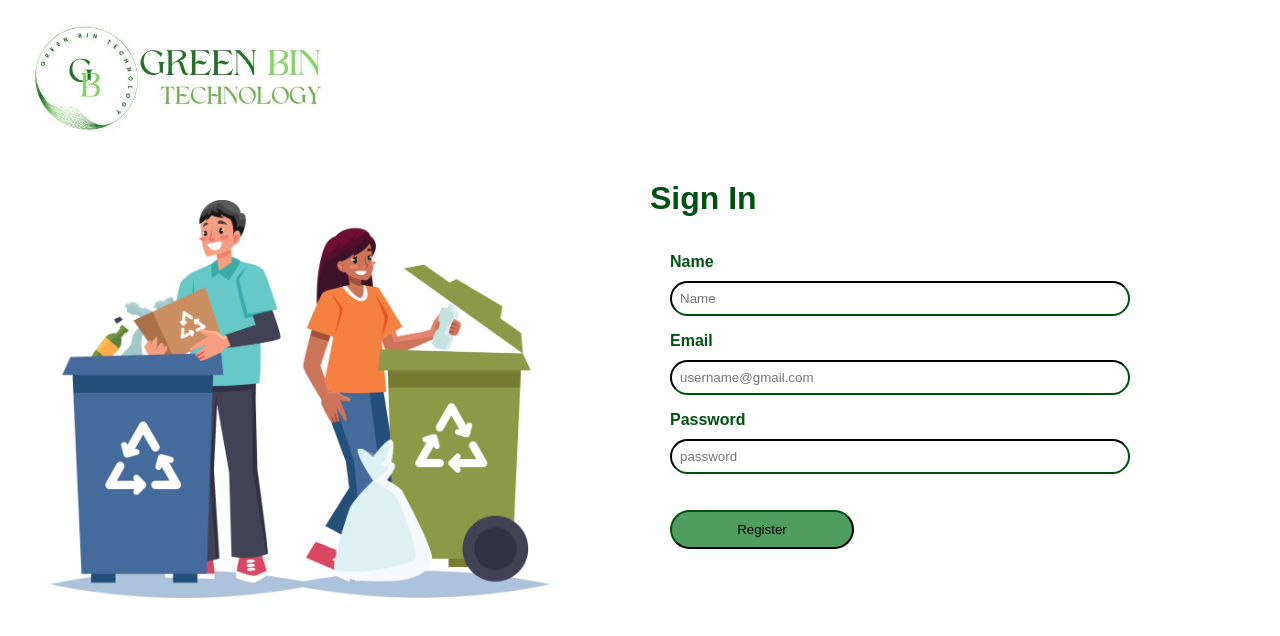
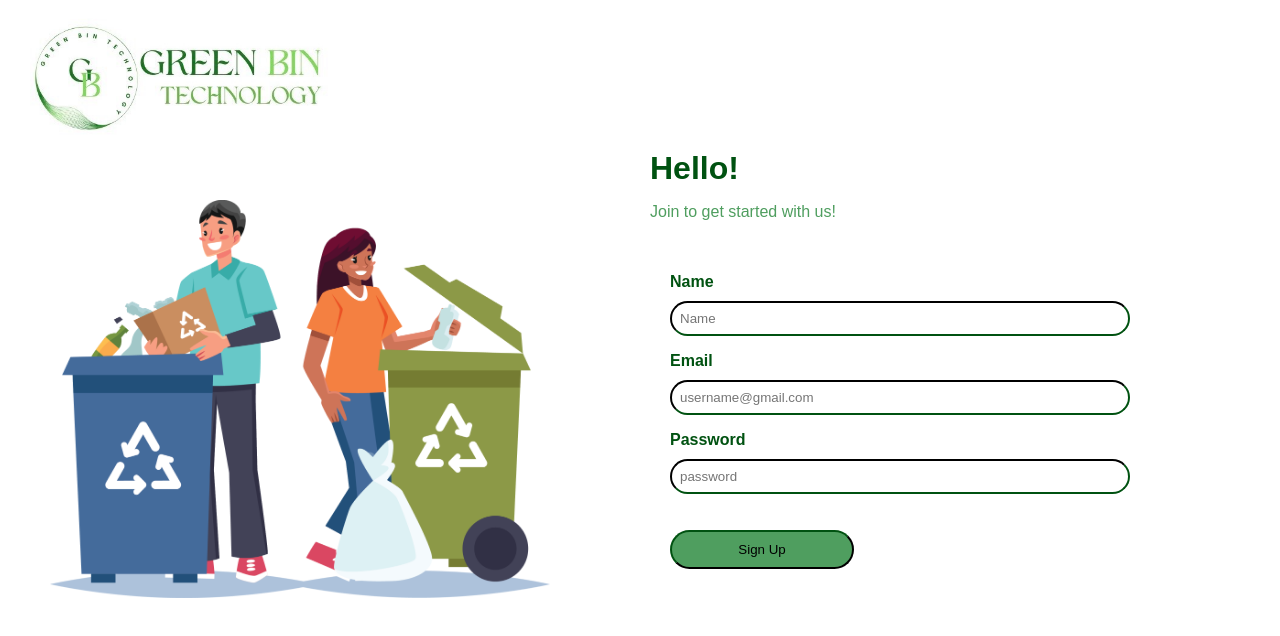
Before and after one commit to cepdnaclk/e19-3yp-Smart-Waste-Management-System, a React (Create React App) app in the folder web-app/frontend/: page /register in a window 1280 px wide. Shown: the top 636 px of the page. Built offline with nearby package versions, Linux system fonts and the light colour scheme.

Commit message:
Updated register page

```diff
--- a/web-app/frontend/src/components/Log in/SignIn.jsx
+++ b/web-app/frontend/src/components/Log in/SignIn.jsx
@@ -5,7 +5,7 @@ const SignIn = () => {
         <div style={style.SignInContainer}>
             {/* Sign Up option */}
             <div style={style.text}>New User?</div>
-            <button style={style.button} className="sign-up-button">Sign In</button>
+            <button style={style.button} className="sign-up-button">Sign Up</button>
 
             {/* Rest of the sign in component */}
             {/* ... */}
--- a/web-app/frontend/src/components/Register/RegisterForm.jsx
+++ b/web-app/frontend/src/components/Register/RegisterForm.jsx
@@ -38,7 +38,8 @@ function RegisterForm() {
     <div style={style.container}>
       <Logo />
       <Img />
-      <h1 style={style.signIn}>Sign In</h1>
+      <h1 style={style.signIn}>Hello!</h1>
+      <div style={style.text}>Join to get started with us!</div>
       <Form style={style.form} onSubmit={registerUser}>
       <Form.Group controlId="name">
           <Form.Label style={style.label}>Name</Form.Label>
@@ -72,7 +73,7 @@ function RegisterForm() {
         </Form.Group>
           <div style={style.buttonContainer}>
             <Button variant="primary" type="submit" style={style.button}>
-              Register
+              Sign Up
             </Button>
           </div>
       </Form>
@@ -85,7 +86,7 @@ const style = {
   container: {
     width: "500px",
     margin: "auto",
-    marginTop: "180px",
+    marginTop: "150px",
     marginLeft: "650px",
 
   },
@@ -99,6 +100,11 @@ const style = {
     fontSize: "32px",
     marginBottom: "16px",
   },
+  text: {
+    color: "#4f9e5f",
+    marginBottom: "32px",
+  },
+
 
   label: {
     fontWeight: "bold",
```
